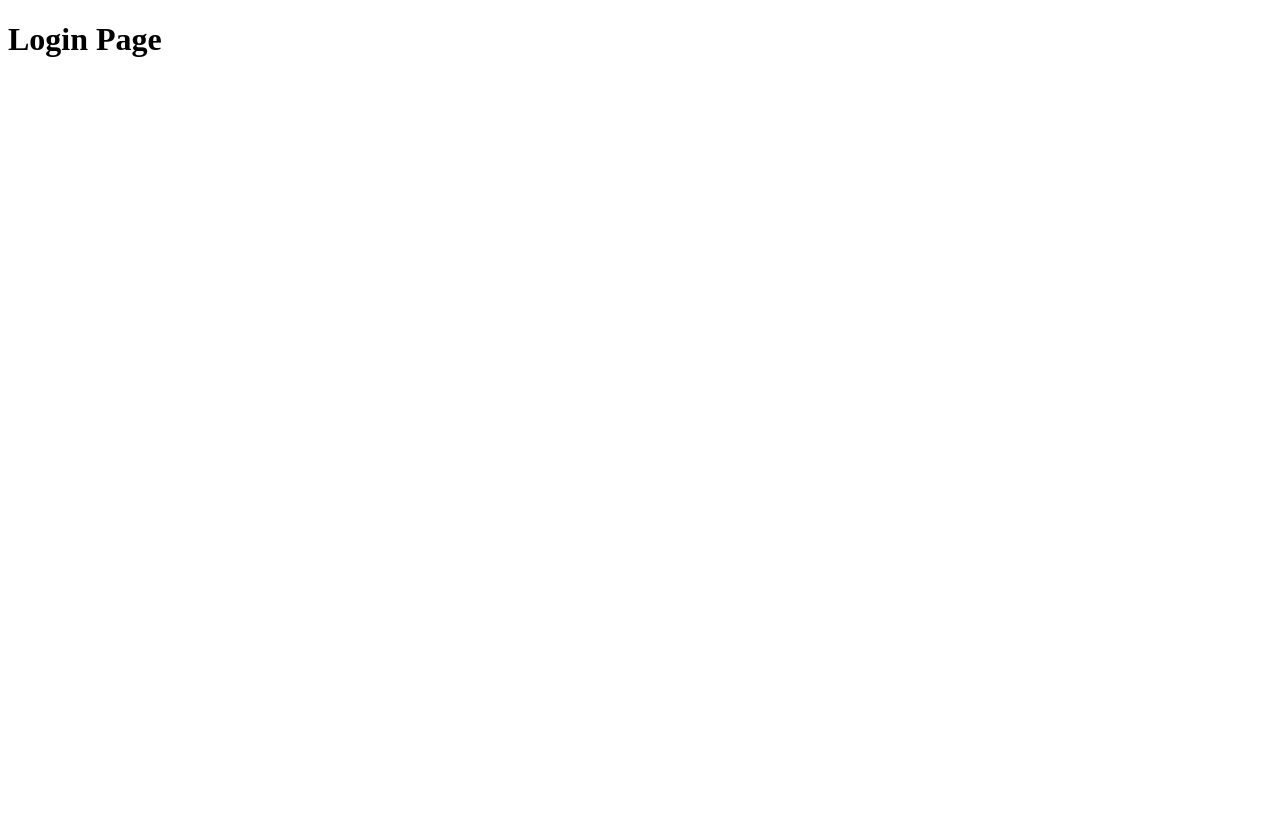
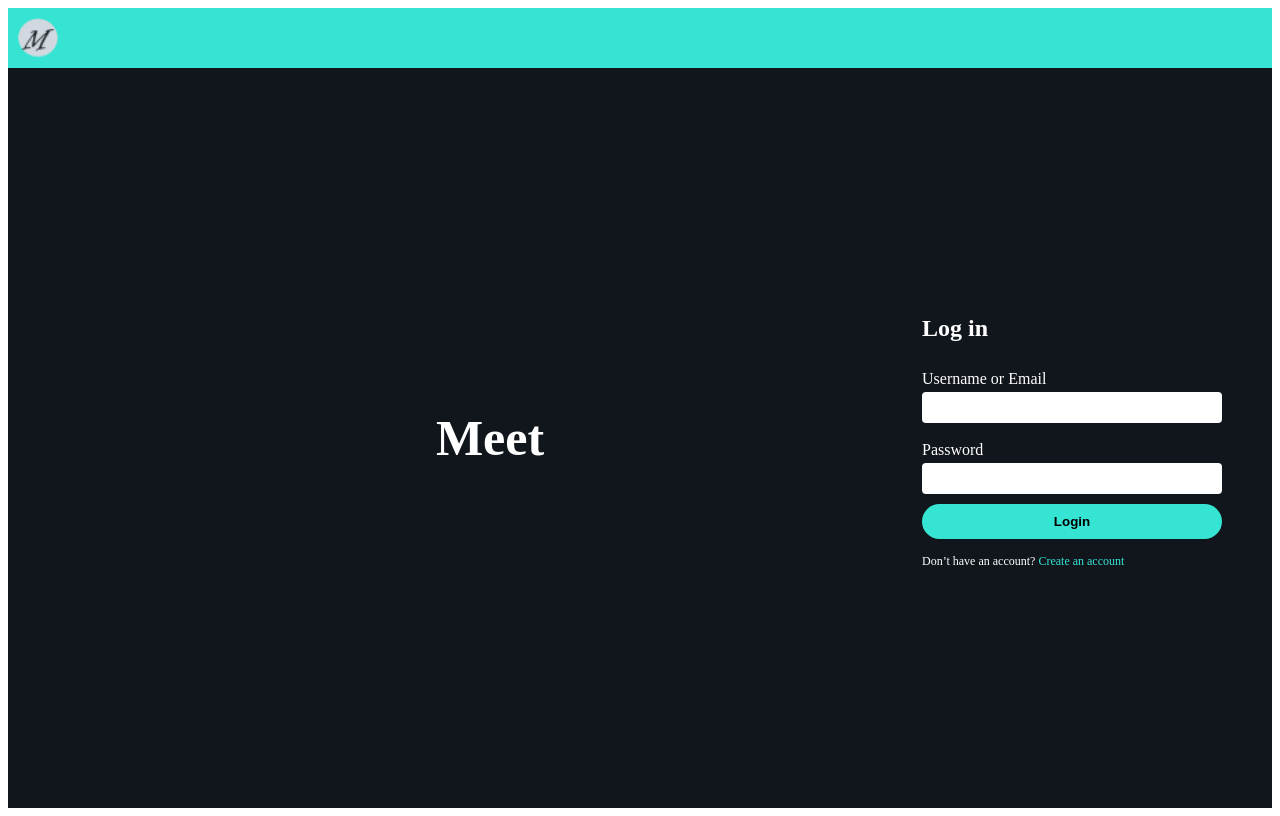
Before and after one commit to DiyaBetcy/ai-multilingual-meet-platform, a React (Vite) app in the folder frontend/vite-project/: page /login in a window 1280 px wide. Built offline with nearby package versions, Linux system fonts and the light colour scheme.

Commit message:
login page created successfully

```diff
--- /dev/null
+++ b/frontend/vite-project/src/pages/login.css
@@ -0,0 +1,92 @@
+.base-container {
+  background-color: #11161d;
+  min-height: 100vh;
+  display: flex;
+  flex-direction: column;
+}
+
+.top-bar {
+  background-color: #35e4d3;
+  padding: 10px;
+  display: flex;
+  align-items: center;
+}
+
+.logo-image {
+  width: 40px;
+  height: 40px;
+  border-radius: 50%;
+}
+
+.main-content {
+  display: flex;
+  justify-content: space-between;
+  align-items: center;
+  padding: 50px;
+  flex: 1;
+}
+
+.left-section {
+  flex: 1;
+  display: flex;
+  justify-content: center;
+  align-items: center;
+}
+
+.app-title {
+  font-family: "Brush Script MT", cursive;
+  font-size: 50px;
+  color: white;
+}
+
+.right-section {
+  flex: 1;
+  display: flex;
+  flex-direction: column;
+  align-items: flex-start;
+  max-width: 300px;
+}
+
+.login-title {
+  font-size: 24px;
+  color: white;
+  margin-bottom: 20px;
+}
+
+.login-form {
+  display: flex;
+  flex-direction: column;
+  width: 100%;
+}
+
+.login-form label {
+  color: white;
+  margin: 8px 0 4px;
+}
+
+.login-form input {
+  padding: 8px;
+  border: none;
+  border-radius: 4px;
+  margin-bottom: 10px;
+}
+
+.login-btn {
+  background-color: #35e4d3;
+  border: none;
+  border-radius: 20px;
+  padding: 10px;
+  font-weight: bold;
+  cursor: pointer;
+}
+
+.signup-text {
+  margin-top: 15px;
+  color: white;
+  font-size: 12px;
+}
+
+.signup-text a {
+  color: #35e4d3;
+  text-decoration: none;
+}
--- a/frontend/vite-project/src/pages/login.jsx
+++ b/frontend/vite-project/src/pages/login.jsx
@@ -1,3 +1,33 @@
-export default function Login() {
-  return <h1>Login Page</h1>;
+import "./login.css";   // ✅ make sure name matches your file
+
+export default function login() {
+  return (
+    <div className="base-container">
+      <div className="top-bar">
+        <img src="/src/assets/logo.png" alt="Logo" className="logo-image" />
+      </div>
+
+      <div className="main-content">
+        <div className="left-section">
+          <h1 className="app-title">Meet</h1>
+        </div>
+
+        <div className="right-section">
+          <h2 className="login-title">Log in</h2>
+          <form className="login-form">
+            <label htmlFor="username">Username or Email</label>
+            <input type="text" id="username" />
+
+            <label htmlFor="password">Password</label>
+            <input type="password" id="password" />
+
+            <button type="submit" className="login-btn">Login</button>
+          </form>
+          <p className="signup-text">
+            Don’t have an account? <a href="#">Create an account</a>
+          </p>
+        </div>
+      </div>
+    </div>
+  );
 }
```
Also changed, not shown: frontend/vite-project/src/pages/signup.jsx (line endings or trailing spaces).
